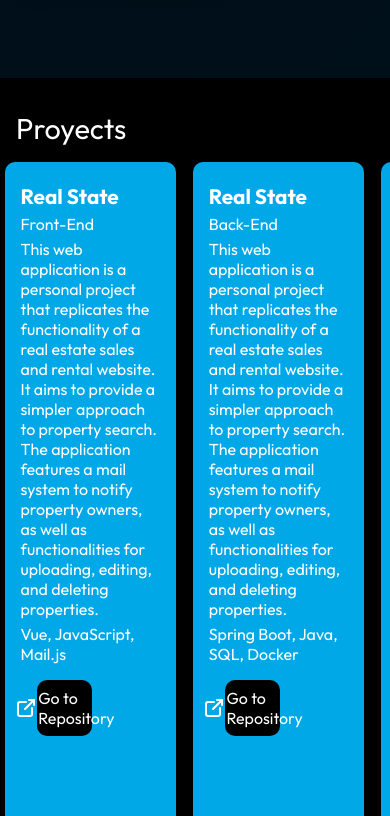
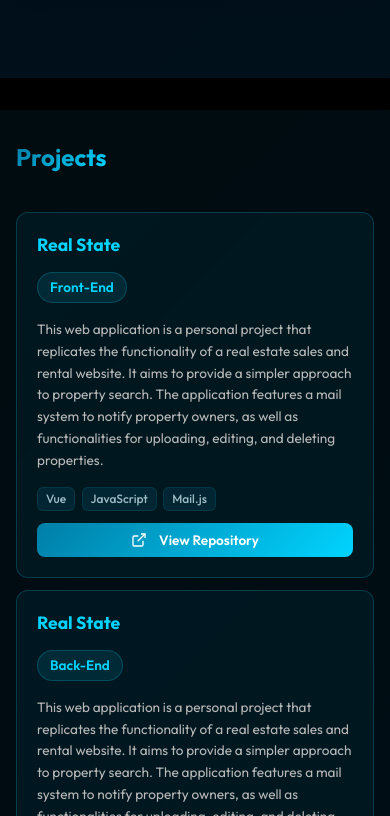
Before and after one commit to GitNinja0/portfolio, a Vue app: page / in a window 390 px wide. Shown: the part 5288-6104 px from the top of the page. Built offline with nearby package versions, Linux system fonts and the light colour scheme.

Commit message:
mejorado el apartado de proyectos

```diff
--- a/src/components/main/Proyects.vue
+++ b/src/components/main/Proyects.vue
@@ -5,80 +5,339 @@ const store = useProyectsStore();
 
 console.log(store.proyect);
 
+</script>
 
-</script>
 <template>
+  <section class="proyects">
+    <div class="proyects-inner">
+      <header class="proyects-header">
+        <h2>Projects</h2>
+        <div class="header-line"></div>
+      </header>
 
-    <div class="container">
-        <h2>Proyects</h2>
+      <div class="proyects-grid" v-if="store.proyect && store.proyect.length">
+        <article v-for="(proyect, idx) in store.proyect" :key="idx" class="proyect-card">
+          <div class="card-content">
+            <h3 class="proyect-title">{{ proyect.title }}</h3>
 
-        <div class="proyect_container">
-            <div class="proyect" v-for="proyect in store.proyect">
-                <h3 class="atributte">{{ proyect.title }}</h3>
-                <p class="atributte">{{ proyect.type }}</p>
-                <p class="atributte">{{ proyect.description }}</p>
-                <p class="atributte">{{ proyect.tecnologies }}</p>
-                <div class="buttonRepository">
-                    <img src="./../../assets/images/external-link.svg" alt="">
-                    <a :href=proyect.linkRepository>Go to Repository</a>
+            <div class="proyect-meta">
+              <span class="proyect-type">{{ proyect.type }}</span>
             </div>
-            </div>
+
+            <p class="proyect-description">{{ proyect.description }}</p>
+
+            <div class="proyect-technologies">
+              <span v-for="(tech, i) in (proyect.tecnologies || '').split(',').map((t: string) => t.trim())"
+                    :key="i"
+                    class="tech-badge">
+                {{ tech }}
+              </span>
             </div>
           </div>
 
+          <a :href="proyect.linkRepository"
+             target="_blank"
+             rel="noopener noreferrer"
+             class="proyect-link">
+            <svg width="20" height="20" viewBox="0 0 24 24" fill="none" stroke="currentColor" stroke-width="2">
+              <path d="M18 13v6a2 2 0 0 1-2 2H5a2 2 0 0 1-2-2V8a2 2 0 0 1 2-2h6"></path>
+              <polyline points="15 3 21 3 21 9"></polyline>
+              <line x1="10" y1="14" x2="21" y2="3"></line>
+            </svg>
+            <span>View Repository</span>
+          </a>
+        </article>
+      </div>
+
+      <div v-else class="empty-state">
+        <p>No projects available yet.</p>
+      </div>
+    </div>
+  </section>
 </template>
-<style scoped>
-h2{
-    margin: 1rem;
-}
-.proyect_container{
-    width: 100%;
 
-    display: grid;
-    grid-template-rows: repeat(auto-fit, 1fr);
-    grid-template-columns: repeat(3, 1fr);
-    gap: 8px;
-    justify-items: center;
+<style lang="scss" scoped>
+.proyects {
+  padding: 4rem 2rem;
+  background: linear-gradient(135deg, rgba(0, 23, 31, 0.5) 0%, rgba(0, 52, 89, 0.3) 100%);
+  margin: 2rem 0;
 
+  .proyects-inner {
+    max-width: 1200px;
+    margin: 0 auto;
   }
 
-    .proyect{
-        padding: 1rem;
-        border-radius: 10px;
-        background-color: #00A8E8;
-        width: 95%;
-        height: 95%;
+  .proyects-header {
     display: flex;
-        flex-direction: column;
+    align-items: center;
+    gap: 1.5rem;
+    margin-bottom: 3rem;
 
-        .atributte{
-            margin-top: 5px;
+    h2 {
+      margin: 0;
+      font-size: 2.5rem;
+      background: linear-gradient(135deg, #007ea7, #00d4ff);
+      -webkit-background-clip: text;
+      -webkit-text-fill-color: transparent;
+      background-clip: text;
+      font-weight: 700;
+      white-space: nowrap;
+    }
+
+    .header-line {
+      flex: 1;
+      height: 2px;
+      background: linear-gradient(90deg, #007ea7, transparent);
+      border-radius: 2px;
     }
   }
 
-.buttonRepository{
-    background-color: #000;
-    padding: .5rem;
-    margin: 1rem;
-    width: 40%;
-    border-radius: 10px;
+  .proyects-grid {
+    display: grid;
+    grid-template-columns: repeat(auto-fit, minmax(320px, 1fr));
+    gap: 2rem;
+  }
+
+  .proyect-card {
+    background: linear-gradient(135deg, rgba(0, 126, 167, 0.1), rgba(0, 212, 255, 0.05));
+    border: 1px solid rgba(0, 212, 255, 0.2);
+    border-radius: 12px;
+    padding: 2rem;
+    transition: all 0.3s ease;
+    position: relative;
+    overflow: hidden;
+    display: flex;
+    flex-direction: column;
+    gap: 1.5rem;
+
+    &::before {
+      content: '';
+      position: absolute;
+      top: 0;
+      left: -100%;
+      width: 100%;
+      height: 100%;
+      background: linear-gradient(90deg, transparent, rgba(0, 212, 255, 0.1), transparent);
+      transition: left 0.6s ease;
+      z-index: 0;
+    }
+
+    &:hover {
+      transform: translateY(-8px);
+      box-shadow: 0 15px 40px rgba(0, 212, 255, 0.15);
+      border-color: rgba(0, 212, 255, 0.4);
+
+      &::before {
+        left: 100%;
+      }
+
+      .proyect-link {
+        transform: translateY(0);
+        opacity: 1;
+      }
+    }
+
+    .card-content {
+      display: flex;
+      flex-direction: column;
+      gap: 1rem;
+      position: relative;
+      z-index: 1;
+    }
+
+    .proyect-title {
+      margin: 0;
+      font-size: 1.4rem;
+      color: #00d4ff;
+      font-weight: 700;
+    }
+
+    .proyect-meta {
+      display: flex;
+      gap: 0.75rem;
+
+      .proyect-type {
+        display: inline-block;
+        background: rgba(0, 212, 255, 0.1);
+        color: #00d4ff;
+        padding: 0.35rem 0.75rem;
+        border-radius: 999px;
+        font-size: 0.85rem;
+        font-weight: 600;
+        border: 1px solid rgba(0, 212, 255, 0.2);
+      }
+    }
+
+    .proyect-description {
+      margin: 0;
+      color: #b8b8b8;
+      font-size: 0.95rem;
+      line-height: 1.6;
+    }
+
+    .proyect-technologies {
+      display: flex;
+      flex-wrap: wrap;
+      gap: 0.5rem;
+
+      .tech-badge {
+        display: inline-block;
+        background: rgba(0, 126, 167, 0.15);
+        color: #9fbcc6;
+        padding: 0.25rem 0.6rem;
+        border-radius: 6px;
+        font-size: 0.8rem;
+        font-weight: 500;
+        border: 1px solid rgba(0, 212, 255, 0.1);
+      }
+    }
+
+    .proyect-link {
       display: flex;
       align-items: center;
       justify-content: center;
-    flex-wrap: nowrap;
+      gap: 0.75rem;
+      background: linear-gradient(135deg, #007ea7, #00d4ff);
+      color: #ffffff;
+      text-decoration: none;
+      padding: 0.75rem 1.5rem;
+      border-radius: 8px;
+      font-weight: 600;
+      font-size: 0.95rem;
+      transition: all 0.3s ease;
+      position: relative;
+      z-index: 2;
+      border: none;
+      cursor: pointer;
 
-    a{
-        color: #fff;
-        text-decoration: none;
+      svg {
+        width: 18px;
+        height: 18px;
+        transition: transform 0.3s ease;
+      }
 
+      &:hover {
+        box-shadow: 0 8px 20px rgba(0, 212, 255, 0.3);
+        transform: scale(1.05);
+
+        svg {
+          transform: rotate(45deg) scale(1.1);
         }
       }
 
-.buttonRepository:hover{
-    background-color: #747373;
+      &:active {
+        transform: scale(0.98);
+      }
+    }
   }
 
-h3{
-    font-weight: bold;
+  .empty-state {
+    text-align: center;
+    padding: 3rem;
+    color: #9fbcc6;
+
+    p {
+      font-size: 1.1rem;
+      margin: 0;
+    }
+  }
+
+  @media (max-width: 1024px) {
+    .proyects-grid {
+      grid-template-columns: repeat(auto-fit, minmax(280px, 1fr));
+      gap: 1.5rem;
+    }
+  }
+
+  @media (max-width: 768px) {
+    padding: 2.5rem 1.5rem;
+
+    .proyects-header {
+      flex-direction: column;
+      align-items: flex-start;
+      gap: 1rem;
+      margin-bottom: 2rem;
+
+      h2 {
+        font-size: 2rem;
+      }
+
+      .header-line {
+        width: 100%;
+      }
+    }
+
+    .proyects-grid {
+      grid-template-columns: repeat(auto-fit, minmax(240px, 1fr));
+      gap: 1rem;
+    }
+
+    .proyect-card {
+      padding: 1.5rem;
+      gap: 1rem;
+
+      .proyect-title {
+        font-size: 1.2rem;
+      }
+
+      .proyect-description {
+        font-size: 0.9rem;
+      }
+
+      .proyect-link {
+        padding: 0.6rem 1.2rem;
+        font-size: 0.9rem;
+      }
+    }
+  }
+
+  @media (max-width: 450px) {
+    padding: 2rem 1rem;
+
+    .proyects-header {
+      margin-bottom: 1.5rem;
+
+      h2 {
+        font-size: 1.5rem;
+      }
+    }
+
+    .proyects-grid {
+      grid-template-columns: 1fr;
+      gap: 0.75rem;
+    }
+
+    .proyect-card {
+      padding: 1.25rem;
+      gap: 0.75rem;
+
+      .proyect-title {
+        font-size: 1.1rem;
+      }
+
+      .proyect-description {
+        font-size: 0.85rem;
+      }
+
+      .proyect-technologies {
+        gap: 0.4rem;
+
+        .tech-badge {
+          font-size: 0.75rem;
+          padding: 0.2rem 0.5rem;
+        }
+      }
+
+      .proyect-link {
+        padding: 0.5rem 1rem;
+        font-size: 0.85rem;
+
+        svg {
+          width: 16px;
+          height: 16px;
+        }
+      }
+    }
+  }
 }
 </style>
```
Lines whose indentation alone changed are shown as unchanged.
